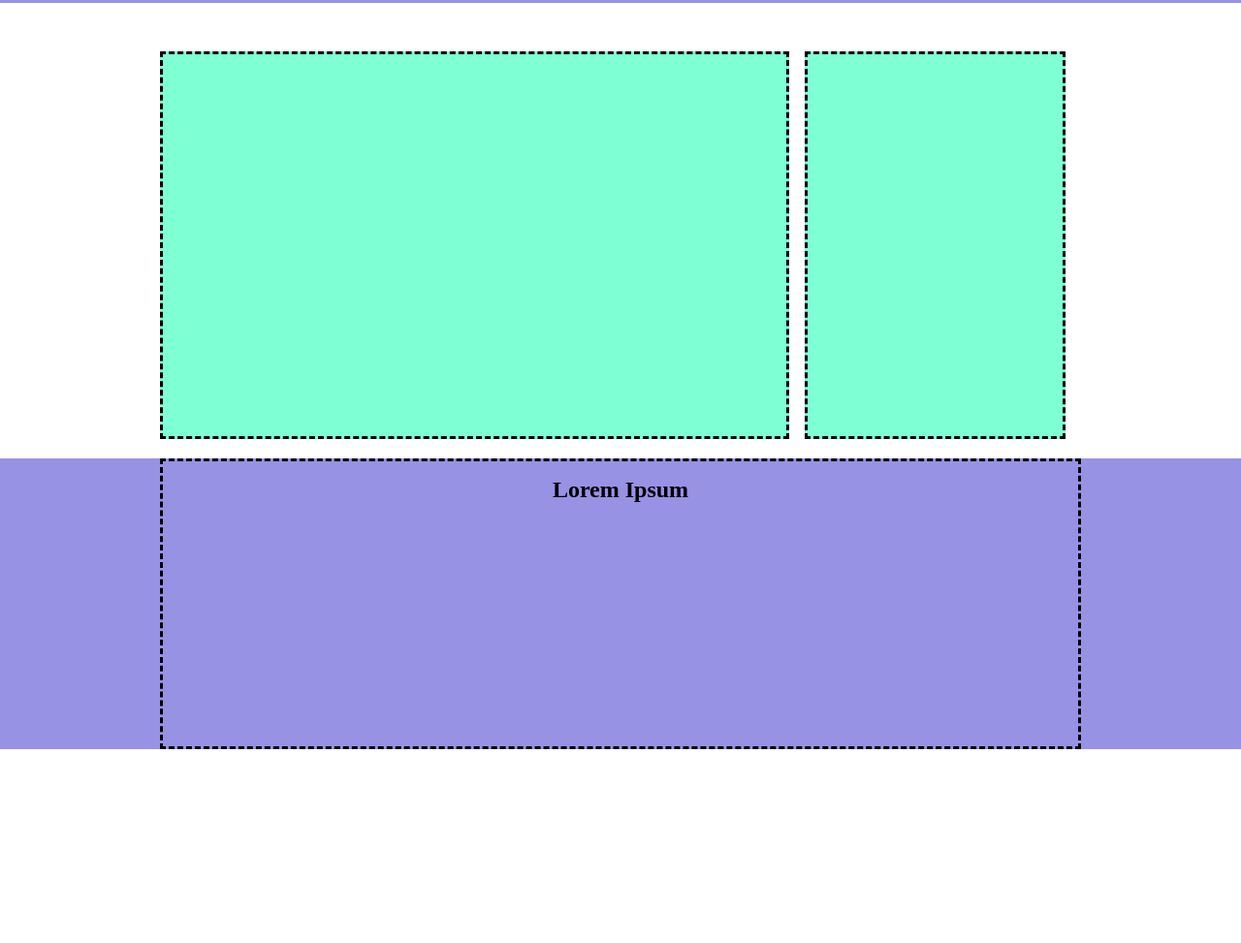
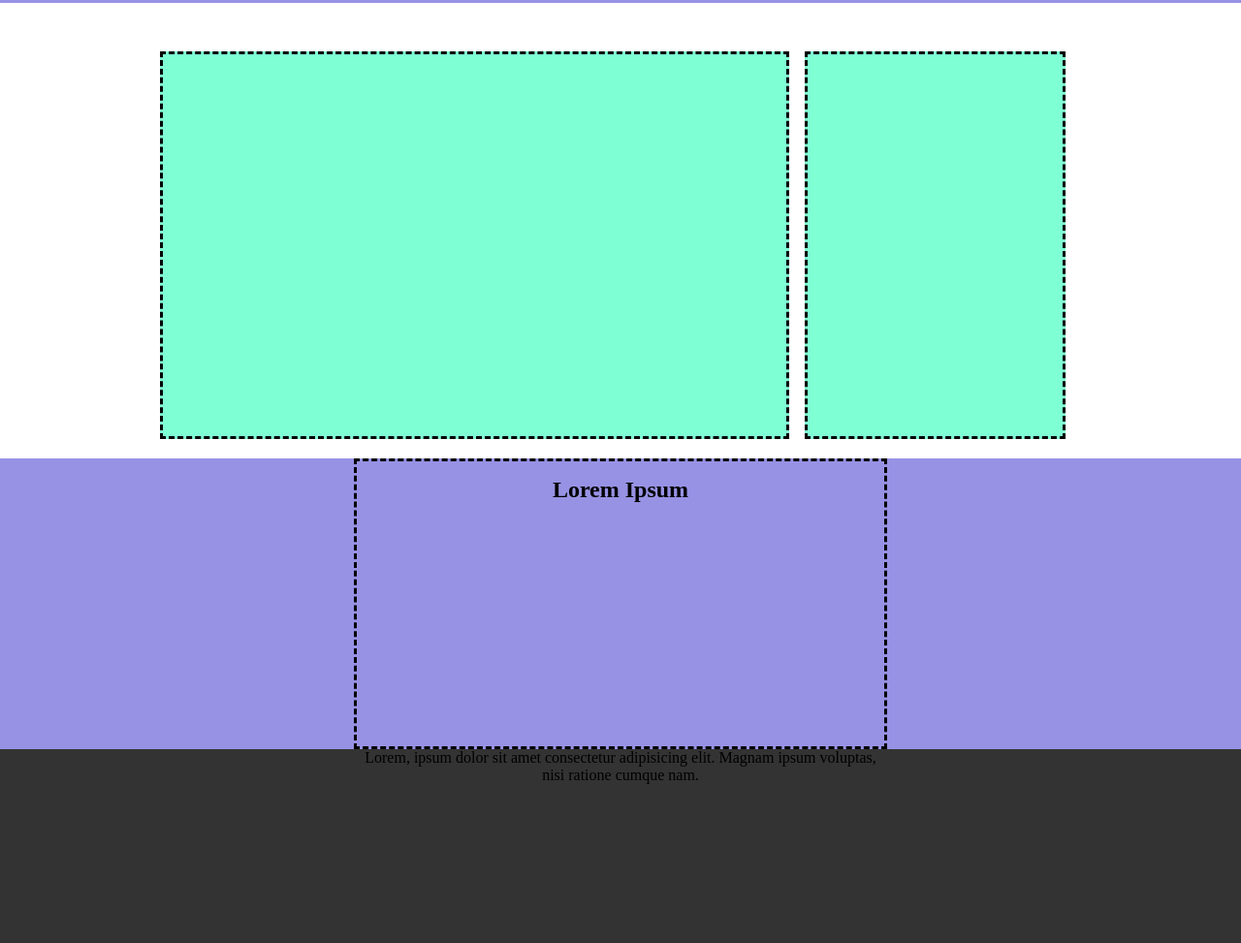
Before and after one commit to SimoneViglione/htmlcss-responsive-layout, a plain HTML site: page index.html in a window 1280 px wide. Shown: the part 2382-3355 px from the top of the page at 97% size. Before the commit the page ends 3175 px from the top, so only its background shows below. Drawn offline with Linux system fonts and the light colour scheme.

Commit message:
fine layout

```diff
--- a/css/style.css
+++ b/css/style.css
@@ -39,6 +39,10 @@ header .debug {
     border-style: dashed;
 }
 
+.debug-footer {
+    height: 200px;
+}
+
 /* Termine Debug */
 
 
@@ -74,6 +78,11 @@ header .debug {
 
 .centered {
     text-align: center;
+}
+
+.container-small {
+    max-width: 550px;
+    margin: auto;
 }
 
 /* Termine Utility */
@@ -117,6 +126,10 @@ main {
 
 .about-us {
     margin-right: 1rem;
+}
+
+footer {
+    background-color: rgb(51, 51, 51);
 }
 
 /* Termine Codice Principale */
--- a/index.html
+++ b/index.html
@@ -137,8 +137,8 @@
         </section>
 
         <section class="violet-bg" id="sixth">
-            <div class="container">
-                <div class="debug-sixth centered p-top m-bottom">
+            <div class="container-small">
+                <div class="debug-sixth centered p-top">
                     <h1>Lorem Ipsum</h1>
                 </div>
             </div>
@@ -146,7 +146,13 @@
     </main>
 
     <footer>
+        <div class="container-small">
+            <div class="centered debug-footer">
+                <p> Lorem, ipsum dolor sit amet consectetur adipisicing elit. Magnam ipsum voluptas, nisi ratione cumque nam.</p>
 
+            </div>
+
+        </div>
     </footer>
 </body>
 </html>
```
